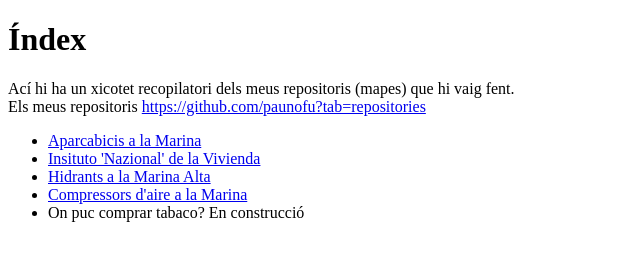
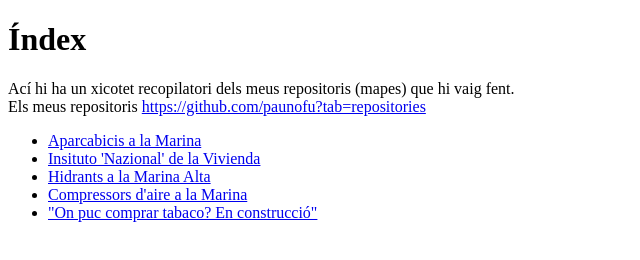
Before and after one commit to paunofu/paunofu-site, a plain HTML site: page index.html in a window 1280 px wide. Shown: the whole page, without its empty margins (0-640 px from the left). Drawn offline with Linux system fonts and the light colour scheme.

Commit message:
Afegida una pàgina +

```diff
--- a/index.html
+++ b/index.html
@@ -9,7 +9,7 @@
         <li><a href="https://paunofu.github.io/INV/">Insituto 'Nazional' de la Vivienda</a></li>
         <li><a href="https://paunofu.github.io/hidrants-amb-leaflet/">Hidrants a la Marina Alta</a></li>
         <li><a href="https://paunofu.github.io/Crompressors-de-la-Marina/">Compressors d'aire a la Marina</a></li>
-        <li>On puc comprar tabaco? En construcció</li>
+        <li><a href="https://paunofu.github.io/paunofu-site/">"On puc comprar tabaco? En construcció"</a></li>
       </ul>
 </p>
 
```
